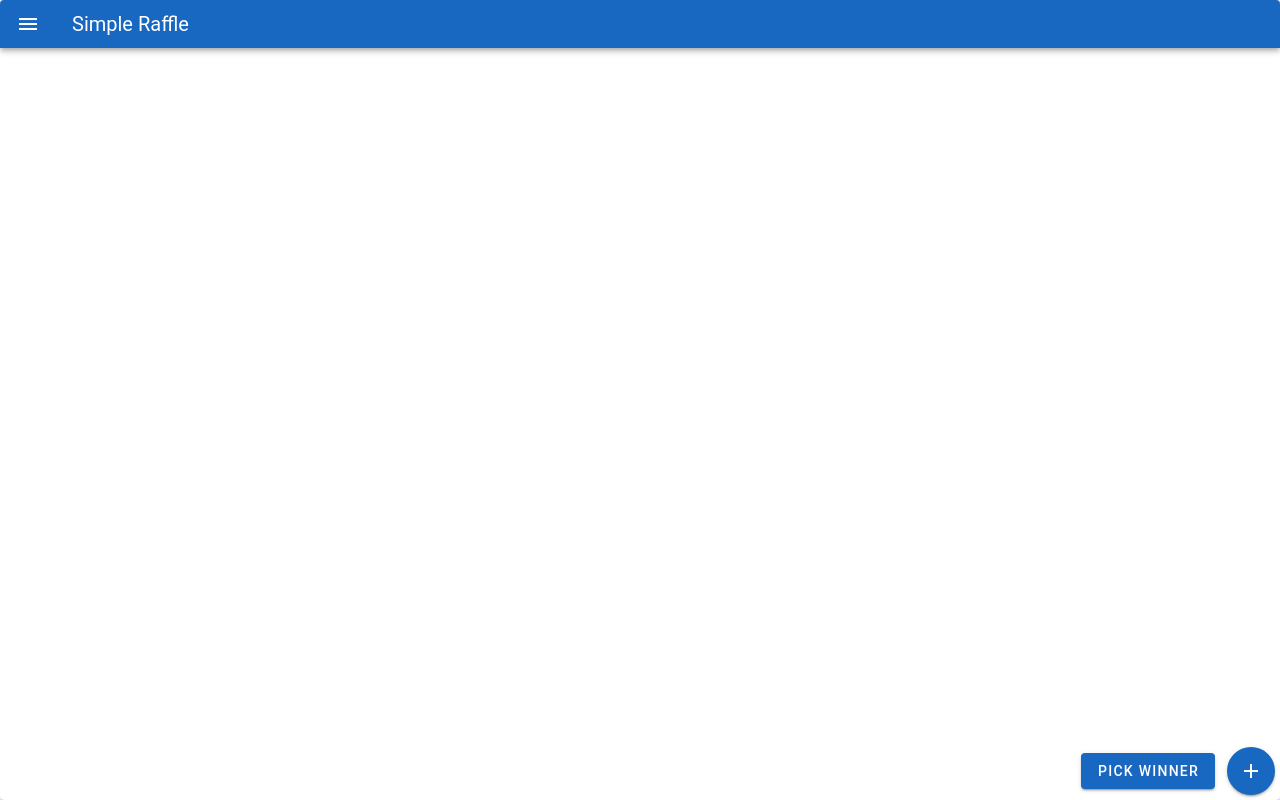
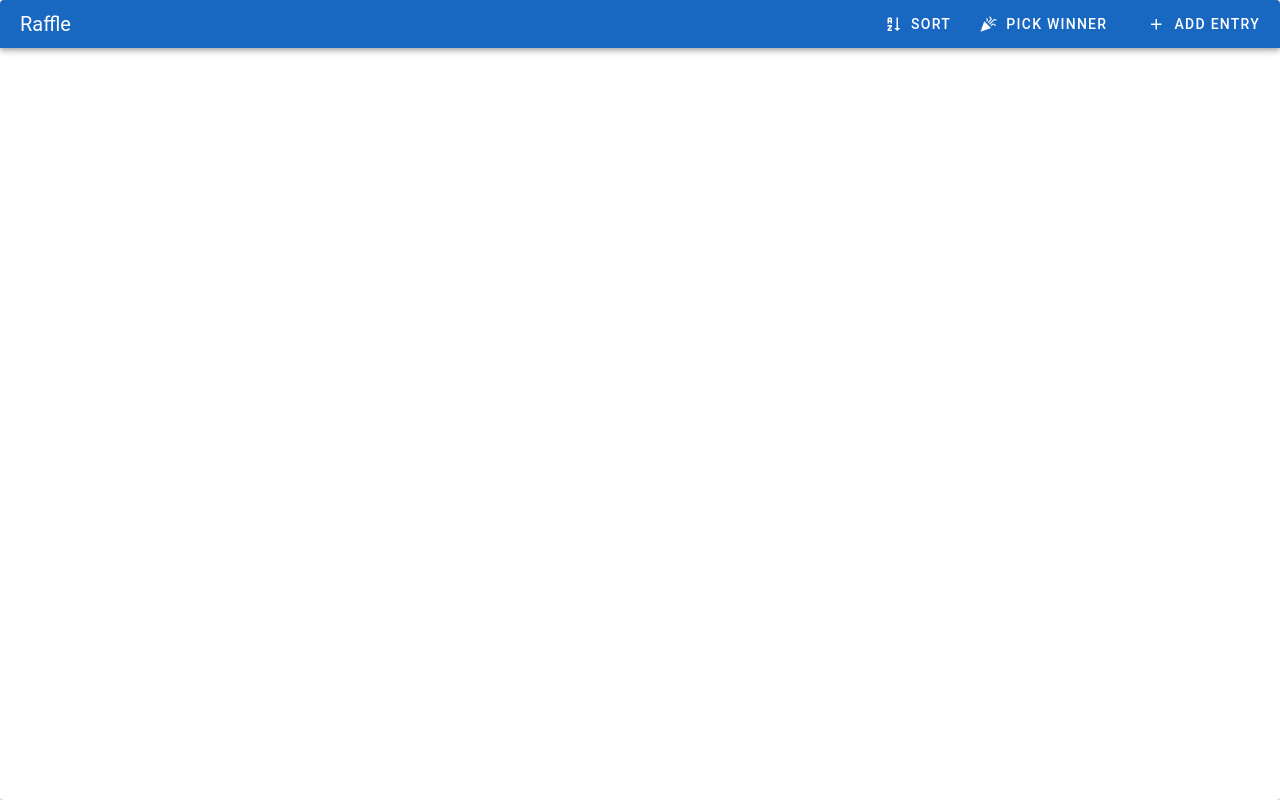
Before and after one commit to minneyar/simple-raffle, a Vue app: page / in a window 1280 px wide. Built offline with nearby package versions, Linux system fonts and the light colour scheme.

Commit message:
Usability improvements

```diff
--- a/src/components/SimpleRaffle.vue
+++ b/src/components/SimpleRaffle.vue
@@ -7,13 +7,81 @@
         color="primary"
         density="compact"
       >
-        <template v-slot:prepend>
-          <v-app-bar-nav-icon/>
-        </template>
-        <v-app-bar-title>Simple Raffle</v-app-bar-title>
+        <v-app-bar-title>Raffle</v-app-bar-title>
+
+        <v-spacer/>
+
+        <v-btn
+          prepend-icon="mdi-sort-alphabetical-ascending"
+          @click="sortEntries"
+        >
+          Sort
+        </v-btn>
+
+        <v-dialog>
+          <template #activator="{ props }">
+            <v-btn
+              v-bind="props"
+              class="mr-3"
+              prepend-icon="mdi-party-popper"
+            >
+              Pick Winner
+            </v-btn>
+          </template>
+          <template #default="{ isActive }">
+            <v-card>
+              <v-card-title>Winner</v-card-title>
+              <v-card-text>{{ pickWinner() }} wins!</v-card-text>
+              <v-card-actions>
+                <v-spacer/>
+                <v-btn
+                  color="primary"
+                  @click="isActive.value = false"
+                >
+                  Yay!
+                </v-btn>
+              </v-card-actions>
+            </v-card>
+          </template>
+        </v-dialog>
+
+        <v-dialog>
+          <template #activator="{ props }">
+            <v-btn
+              v-bind="props"
+              prepend-icon="mdi-plus"
+            >
+              Add Entry
+            </v-btn>
+          </template>
+          <template #default="{ isActive }">
+            <v-form @submit.prevent>
+              <v-card>
+                <v-card-title>Add Name</v-card-title>
+                <v-card-text>
+                  <v-text-field
+                    :autofocus="true"
+                    label="Name"
+                    v-model="state.newName"
+                  />
+                </v-card-text>
+                <v-card-actions>
+                  <v-spacer/>
+                  <v-btn
+                    color="primary"
+                    type="submit"
+                    @click="addEntry(); isActive.value = false"
+                  >
+                    Add Entry
+                  </v-btn>
+                </v-card-actions>
+              </v-card>
+            </v-form>
+          </template>
+        </v-dialog>
       </v-app-bar>
-      <v-main>
-        <v-container fluid class="pt-6">
+      <v-main class="fill-height">
+        <v-container fluid class="pl-2 pr-2 pt-6">
           <v-row
             v-for="(entry, index) of state.entries"
             :key="index"
@@ -58,6 +126,7 @@
                 class="pr-3 flex-grow-1"
                 :hide-details="true"
                 density="compact"
+                :rules="[validateName]"
               />
               <v-text-field
                 label="# Entries"
@@ -67,54 +136,27 @@
                 @update:model-value="updateEntries(index, $event)"
                 :hide-details="true"
                 density="compact"
+                :rules="[validateEntryCount]"
               />
               <v-btn
                 icon="mdi-plus"
                 class="mr-3"
                 color="primary"
                 @click="state.entries[index].entries += 1"
+                size="small"
               />
               <v-btn
                 icon="mdi-minus"
                 color="primary"
                 @click="state.entries[index].entries -= 1"
+                size="small"
               />
             </v-col>
           </v-row>
         </v-container>
       </v-main>
     </v-layout>
-    <v-sheet
-      class="button-container">
-      <v-dialog>
-        <template #activator="{ props }">
-          <v-btn
-            v-bind="props"
-            color="primary mr-3"
-          >Pick Winner
-          </v-btn>
-        </template>
-        <template #default="{ isActive }">
-          <v-card>
-            <v-card-title>Winner</v-card-title>
-            <v-card-text>{{ pickWinner() }} wins!</v-card-text>
-            <v-card-actions>
-              <v-spacer/>
-              <v-btn
-                color="primary"
-                @click="isActive.value = false"
-              >Yay!
-              </v-btn>
-            </v-card-actions>
-          </v-card>
-        </template>
-      </v-dialog>
-      <v-btn
-        icon="mdi-plus"
-        color="primary"
-        @click="addEntry"
-      />
-    </v-sheet>
+
   </v-card>
 </template>
 
@@ -136,10 +178,12 @@ if (savedEntriesStr) {
 const state = reactive({
   entries: savedEntries,
   deleteDialog: false,
+  newName: '',
 })
 
 const addEntry = () => {
-  state.entries.push({name: "Name", entries: 5})
+  state.entries.push({name: state.newName, entries: 1})
+  state.newName = ''
 }
 
 const updateEntries = (index: number, entries: string) => {
@@ -160,6 +204,25 @@ const pickWinner = () => {
 
   const winner = Math.floor(Math.random() * pickList.length)
   return pickList[winner]
+}
+
+const validateName = (value: string) => {
+  if (value.length === 0) {
+    return 'May not be blank.'
+  }
+  return true
+}
+
+const validateEntryCount = (value: string) => {
+  const val = parseInt(value)
+  if (isNaN(val) || val < 1) {
+    return 'Must be positive.'
+  }
+  return true
+}
+
+const sortEntries = () => {
+  state.entries.sort((a, b) => a.name.localeCompare(b.name))
 }
 
 watch(() => [state.entries], () => {
```
Also changed, not shown: index.html (+5 -5 lines).
